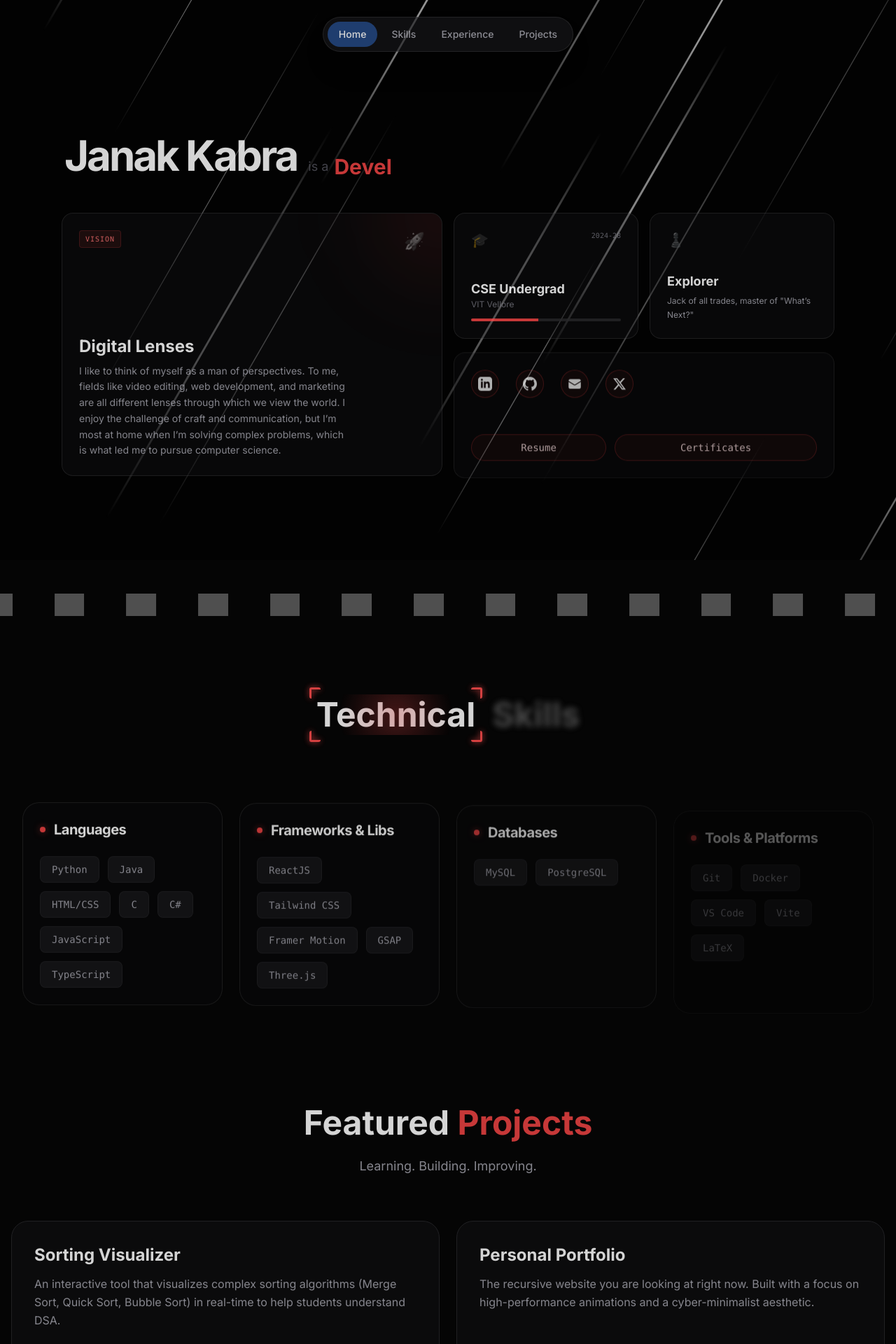
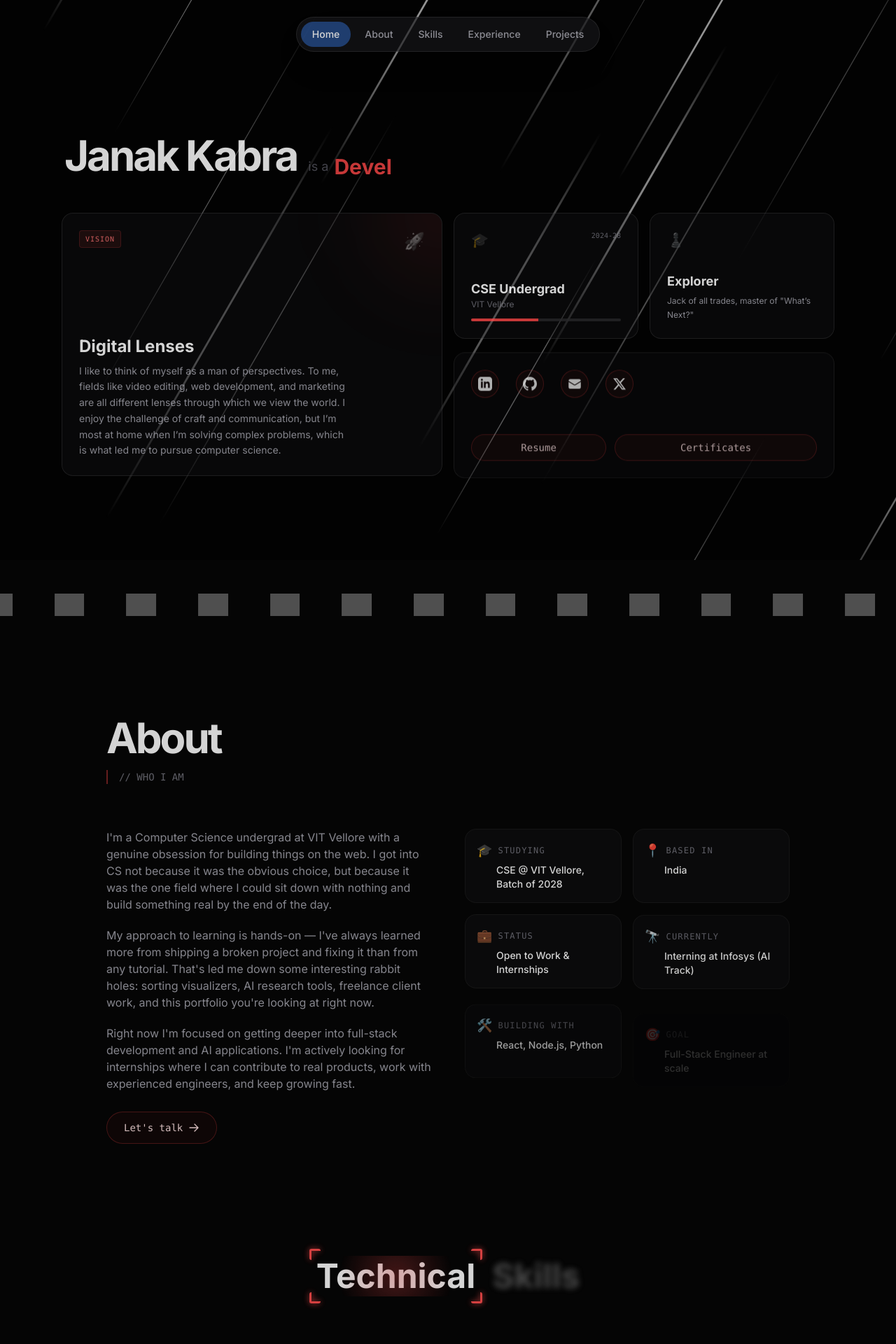
Before and after one commit to Jenak26/janak-portfolio, a React (Vite) app: page / in a window 1280 px wide. Shown: the top 1920 px of the page at 70% size. Built offline with nearby package versions, Linux system fonts and the light colour scheme; grey boxes are pictures that could not be loaded.

Commit message:
feat: add About section, Vercel Analytics, update nav

```diff
--- a/package.json
+++ b/package.json
@@ -13,6 +13,7 @@
     "@fortawesome/fontawesome-free": "^7.1.0",
     "@react-three/drei": "^10.7.7",
     "@react-three/fiber": "^9.4.2",
+    "@vercel/analytics": "^2.0.1",
     "framer-motion": "^12.23.26",
     "gsap": "^3.14.2",
     "maath": "^0.10.8",
--- /dev/null
+++ b/src/About.jsx
@@ -0,0 +1,130 @@
+import React, { useRef } from 'react';
+import { motion } from 'framer-motion';
+
+// A few facts that make the section feel personal and specific.
+// Edit these freely — they're meant to spark conversation with recruiters.
+const FACTS = [
+  { emoji: "🎓", label: "Studying", value: "CSE @ VIT Vellore, Batch of 2028" },
+  { emoji: "📍", label: "Based in", value: "India" },
+  { emoji: "💼", label: "Status", value: "Open to Work & Internships" },
+  { emoji: "🔭", label: "Currently", value: "Interning at Infosys (AI Track)" },
+  { emoji: "🛠️", label: "Building with", value: "React, Node.js, Python" },
+  { emoji: "🎯", label: "Goal", value: "Full-Stack Engineer at scale" },
+];
+
+// Fade-up animation reused across children
+const fadeUp = {
+  hidden: { opacity: 0, y: 24 },
+  visible: (i) => ({
+    opacity: 1,
+    y: 0,
+    transition: { delay: i * 0.08, duration: 0.5, ease: 'easeOut' }
+  })
+};
+
+export default function About() {
+  return (
+    <section
+      id="about"
+      className="relative z-10 py-24 px-6 max-w-5xl mx-auto"
+    >
+      {/* Section header */}
+      <motion.div
+        initial={{ opacity: 0, y: 20 }}
+        whileInView={{ opacity: 1, y: 0 }}
+        viewport={{ once: true }}
+        transition={{ duration: 0.5 }}
+        className="mb-16"
+      >
+        <h2 className="text-4xl md:text-6xl font-bold text-white tracking-tighter mb-4">
+          About
+        </h2>
+        <p className="text-zinc-500 font-mono text-sm border-l-2 border-red-500/50 pl-4">
+          // WHO I AM
+        </p>
+      </motion.div>
+
+      <div className="grid grid-cols-1 md:grid-cols-2 gap-12 items-start">
+
+        {/* Left — written bio */}
+        <div className="space-y-5">
+          {[
+            `I'm a Computer Science undergrad at VIT Vellore with a genuine
+             obsession for building things on the web. I got into CS not because
+             it was the obvious choice, but because it was the one field where
+             I could sit down with nothing and build something real by the end of the day.`,
+
+            `My approach to learning is hands-on — I've always learned more from
+             shipping a broken project and fixing it than from any tutorial.
+             That's led me down some interesting rabbit holes: sorting visualizers,
+             AI research tools, freelance client work, and this portfolio you're
+             looking at right now.`,
+
+            `Right now I'm focused on getting deeper into full-stack development
+             and AI applications. I'm actively looking for internships where I can
+             contribute to real products, work with experienced engineers, and keep
+             growing fast.`
+          ].map((para, i) => (
+            <motion.p
+              key={i}
+              custom={i}
+              initial="hidden"
+              whileInView="visible"
+              viewport={{ once: true }}
+              variants={fadeUp}
+              className="text-zinc-400 leading-relaxed text-sm md:text-base"
+            >
+              {para}
+            </motion.p>
+          ))}
+
+          {/* CTA */}
+          <motion.div
+            custom={3}
+            initial="hidden"
+            whileInView="visible"
+            viewport={{ once: true }}
+            variants={fadeUp}
+            className="pt-2"
+          >
+            <a
+              href="mailto:connect.janak@gmail.com"
+              className="inline-flex items-center gap-2 px-6 py-3 rounded-full border border-red-500/30 bg-red-500/5 text-red-100 font-mono text-sm hover:bg-red-500 hover:text-white transition-all duration-300"
+            >
+              <span>Let's talk</span>
+              <svg xmlns="http://www.w3.org/2000/svg" fill="none" viewBox="0 0 24 24" strokeWidth={2} stroke="currentColor" className="w-4 h-4">
+                <path strokeLinecap="round" strokeLinejoin="round" d="M13.5 4.5L21 12m0 0l-7.5 7.5M21 12H3" />
+              </svg>
+            </a>
+          </motion.div>
+        </div>
+
+        {/* Right — facts grid */}
+        <div className="grid grid-cols-1 sm:grid-cols-2 gap-4">
+          {FACTS.map((fact, i) => (
+            <motion.div
+              key={i}
+              custom={i}
+              initial="hidden"
+              whileInView="visible"
+              viewport={{ once: true }}
+              variants={fadeUp}
+              className="bg-zinc-900/40 border border-white/5 rounded-2xl p-4 hover:border-red-500/20 hover:bg-zinc-900/60 transition-all duration-300"
+            >
+              <div className="flex items-center gap-2 mb-1">
+                <span className="text-lg">{fact.emoji}</span>
+                <span className="text-zinc-500 font-mono text-xs uppercase tracking-widest">
+                  {fact.label}
+                </span>
+              </div>
+              <p className="text-white text-sm font-medium pl-7">
+                {fact.value}
+              </p>
+            </motion.div>
+          ))}
+        </div>
+
+      </div>
+    </section>
+  );
+}
--- a/src/App.jsx
+++ b/src/App.jsx
@@ -7,6 +7,7 @@ import IntroSequence from './IntroSequence';
 import BubbleMenu from './BubbleMenu';
 import Hero from './Hero';
 import Beams from './Beams';
+import About from './About';
 import TechTicker from './TechTicker';
 import Skills from './Skills';
 import Projects from './Projects';
@@ -14,7 +15,6 @@ import Experience from './Experience';
 import LoopBanner from './LoopBanner';
 import NotFound from './NotFound';
 
-// The main portfolio page — extracted so the router stays clean
 function Portfolio() {
   const [introComplete, setIntroComplete] = useState(false);
 
@@ -31,17 +31,14 @@ function Portfolio() {
           speed={1.5}
           rotation={30}
         />
-        {/* Radial fade so text stays readable over the beams */}
         <div className="absolute inset-0 bg-radial-gradient from-transparent to-black/80 pointer-events-none" />
       </div>
 
       <AnimatePresence mode="wait">
-        {/* Intro sequence — shown once on first load */}
         {!introComplete && (
           <IntroSequence key="intro" onComplete={() => setIntroComplete(true)} />
         )}
 
-        {/* Main content — fades in after intro completes */}
         {introComplete && (
           <motion.div
             key="main"
@@ -55,6 +52,9 @@ function Portfolio() {
             <main className="flex flex-col gap-0">
               <Hero />
               <TechTicker />
+              {/* About sits between TechTicker and Skills —
+                  tells your story before showing your skills */}
+              <About />
               <Skills />
               <Projects />
               <Experience />
@@ -71,11 +71,6 @@ function Portfolio() {
   );
 }
 
-// BrowserRouter wraps the whole app so all child components can use
-// hooks like useNavigate, useLocation etc. if needed later.
-// Routes renders only the FIRST <Route> that matches the current URL.
-// The path="*" wildcard catches every URL that doesn't match "/" and
-// renders the 404 page.
 export default function App() {
   return (
     <BrowserRouter>
--- a/src/BubbleMenu.jsx
+++ b/src/BubbleMenu.jsx
@@ -1,27 +1,31 @@
 import React, { useState, useEffect } from 'react';
 import { motion } from 'framer-motion';
 
-// --- MENU CONFIGURATION ---
 const DEFAULT_ITEMS = [
   {
     label: 'Home',
-    href: '#home', // Ensure this matches the ID in Hero.jsx
-    hoverStyles: { bgColor: 'rgba(59, 130, 246, 0.5)', textColor: '#ffffff' } // Blue
+    href: '#home',
+    hoverStyles: { bgColor: 'rgba(59, 130, 246, 0.5)', textColor: '#ffffff' }
+  },
+  {
+    label: 'About',
+    href: '#about',
+    hoverStyles: { bgColor: 'rgba(236, 72, 153, 0.5)', textColor: '#ffffff' }
   },
   {
     label: 'Skills',
     href: '#skills',
-    hoverStyles: { bgColor: 'rgba(16, 185, 129, 0.5)', textColor: '#ffffff' } // Green
+    hoverStyles: { bgColor: 'rgba(16, 185, 129, 0.5)', textColor: '#ffffff' }
   },
   {
     label: 'Experience',
     href: '#experience',
-    hoverStyles: { bgColor: 'rgba(139, 92, 246, 0.5)', textColor: '#ffffff' } // Purple
+    hoverStyles: { bgColor: 'rgba(139, 92, 246, 0.5)', textColor: '#ffffff' }
   },
   {
     label: 'Projects',
     href: '#projects',
-    hoverStyles: { bgColor: 'rgba(245, 158, 11, 0.5)', textColor: '#ffffff' } // Amber
+    hoverStyles: { bgColor: 'rgba(245, 158, 11, 0.5)', textColor: '#ffffff' }
   }
 ];
 
@@ -31,33 +35,24 @@ export default function BubbleMenu() {
 
   useEffect(() => {
     const handleScroll = () => {
-      // 1. Detect if scrolled down (for visual tweaks if needed)
-      if (window.scrollY > 50) {
-        setIsScrolled(true);
-      } else {
-        setIsScrolled(false);
-      }
+      setIsScrolled(window.scrollY > 50);
 
-      // 2. SCROLL SPY LOGIC
-      // We check which section is currently in the middle of the viewport
+      // Scroll spy — highlights nav item matching current section
       const scrollPosition = window.scrollY + window.innerHeight / 2;
 
       for (const item of DEFAULT_ITEMS) {
         const section = document.querySelector(item.href);
         if (section) {
           const { offsetTop, offsetHeight } = section;
-          // If the middle of the screen is within this section's bounds...
           if (scrollPosition >= offsetTop && scrollPosition < offsetTop + offsetHeight) {
             setActiveTab(item.label);
-            break; // Stop checking once we found the active one
+            break;
           }
         }
       }
     };
 
-    // Attach listener
     window.addEventListener('scroll', handleScroll);
-    // Cleanup on unmount
     return () => window.removeEventListener('scroll', handleScroll);
   }, []);
 
@@ -70,20 +65,16 @@ export default function BubbleMenu() {
             key={tab.label}
             href={tab.href}
             onClick={(e) => {
-              // Smooth scroll manual override
               e.preventDefault();
               const section = document.querySelector(tab.href);
               if (section) {
-                 section.scrollIntoView({ behavior: 'smooth' });
+                section.scrollIntoView({ behavior: 'smooth' });
               }
-              setActiveTab(tab.label); // Instant update on click
+              setActiveTab(tab.label);
             }}
             className="relative px-4 py-2 rounded-full text-sm font-medium text-zinc-400 transition-colors duration-300 hover:text-white cursor-pointer"
-            style={{
-              WebkitTapHighlightColor: 'transparent',
-            }}
+            style={{ WebkitTapHighlightColor: 'transparent' }}
           >
-            {/* Background Hover/Active Effect */}
             {activeTab === tab.label && (
               <motion.div
                 layoutId="bubble-active"
@@ -93,7 +84,6 @@ export default function BubbleMenu() {
               />
             )}
 
-            {/* Label Text */}
             <span
               className="relative z-10 mix-blend-screen"
               style={{
--- a/src/main.jsx
+++ b/src/main.jsx
@@ -1,10 +1,15 @@
 import { StrictMode } from 'react'
 import { createRoot } from 'react-dom/client'
+import { Analytics } from '@vercel/analytics/react'
 import './index.css'
 import App from './App.jsx'
 
+// Analytics component auto-tracks page views and visits.
+// It only activates in production (vercel.com) — does nothing
+// in local dev so it never pollutes your real data.
 createRoot(document.getElementById('root')).render(
   <StrictMode>
     <App />
+    <Analytics />
   </StrictMode>,
 )
```
Also changed, not shown: 1 other file (tests, documents, lock files or other folders).
